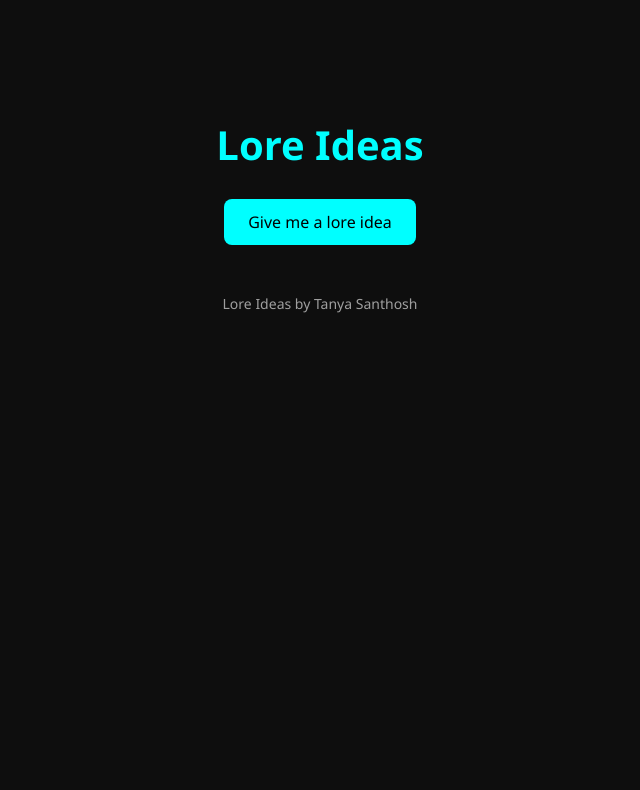
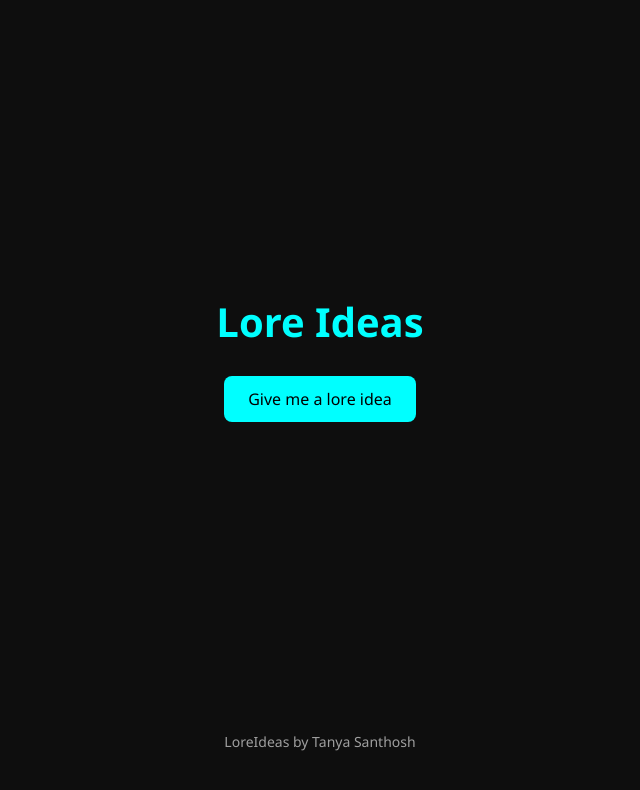
Before and after one commit to tanya2k/hobby-finder, a React (Vite) app: page / in a window 1280 px wide. Shown: the top 790 px of the page, without its empty margins (320-960 px from the left). Built offline with nearby package versions, Linux system fonts and the light colour scheme.

Commit message:
updates to footer

```diff
--- a/src/App.css
+++ b/src/App.css
@@ -58,9 +58,13 @@ html, body {
 }
 
 .app {
+  flex: 1;
+  display: flex;
+  flex-direction: column;
+  justify-content: center;
+  align-items: center;
+  padding: 2rem;
   text-align: center;
-  padding: 4rem 1rem;
-  flex: 1;
 }
 
 h1 {
--- a/src/App.jsx
+++ b/src/App.jsx
@@ -19,13 +19,16 @@ function App() {
   }
 
   return (
+  <>
     <div className="app">
       <h1>Lore Ideas</h1>
       <button onClick={generateIdea}>Give me a lore idea</button>
       <p>{idea}</p>
-      <footer>Lore Ideas by Tanya Santhosh</footer>
     </div>
-  );
+    <footer>LoreIdeas by Tanya Santhosh</footer>
+  </>
+);
+
 }
 
 export default App;
```
